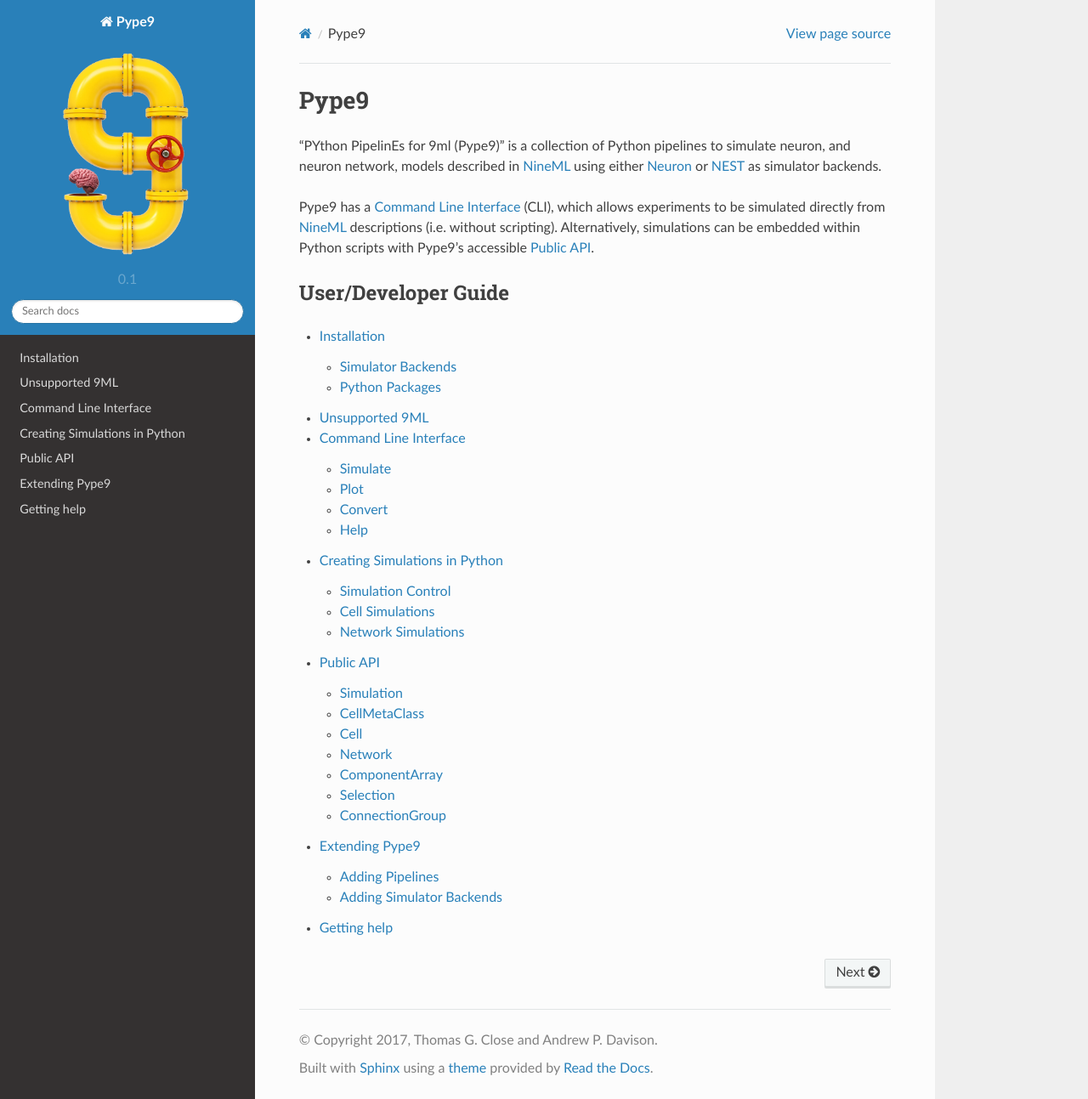
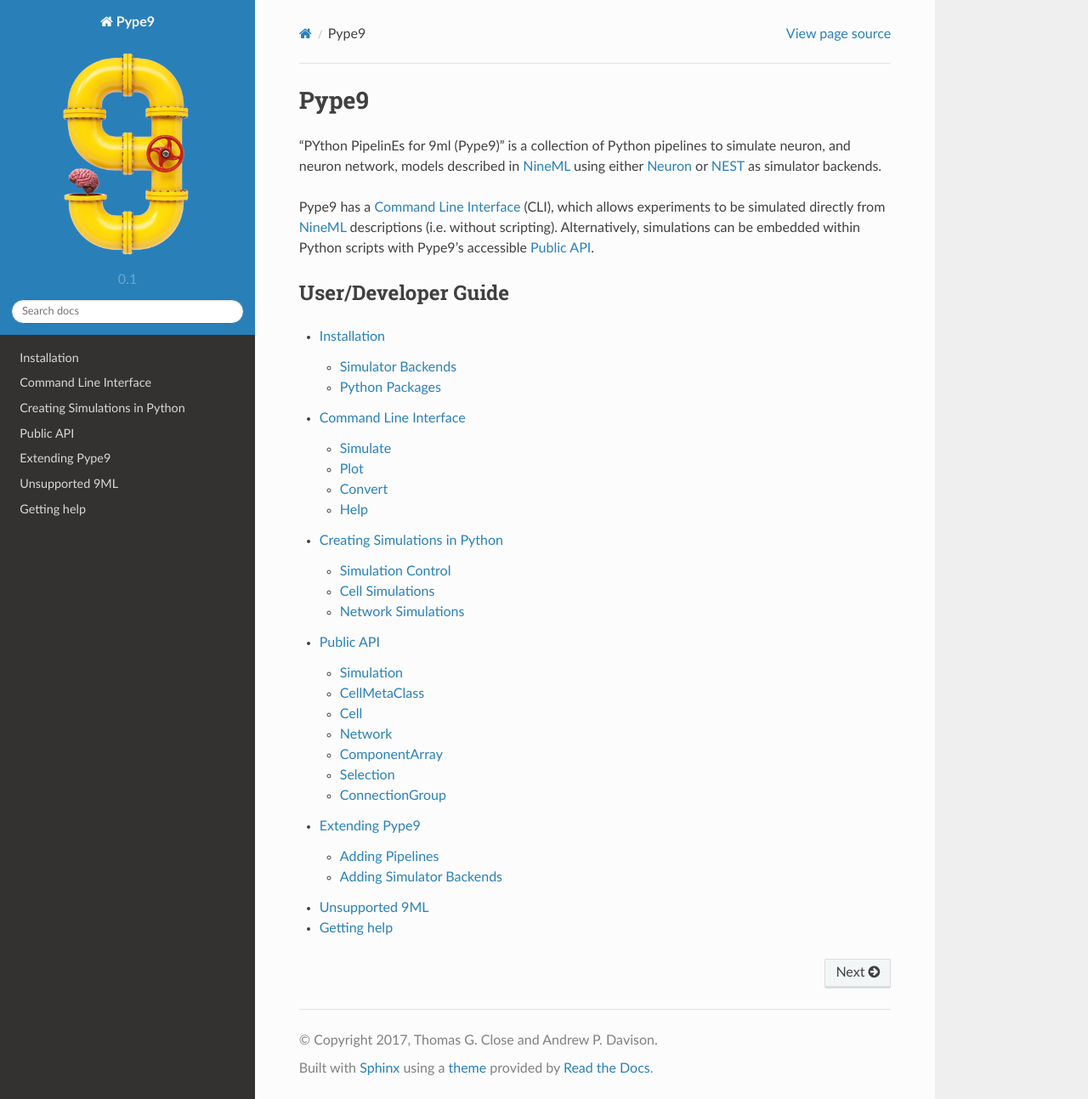
Before and after one commit to NeuralEnsemble/pype9, a Sphinx documentation site: the page built from doc/source/index.rst, in a window 1280 px wide and 1293 px high. Shown: the whole window at 85% size. Built offline with Sphinx 7.4.7 and the Read the Docs theme 2.0.0, drawn with Linux system fonts in a browser that asks for light colours.

```diff
--- a/doc/source/index.rst
+++ b/doc/source/index.rst
@@ -20,11 +20,11 @@ User/Developer Guide
     :maxdepth: 2
 
     installation
-    unsupported
     cli
     scripting
     api
     extending
+    unsupported
     getting_help
 
 .. _NineML: http://nineml.net
```
